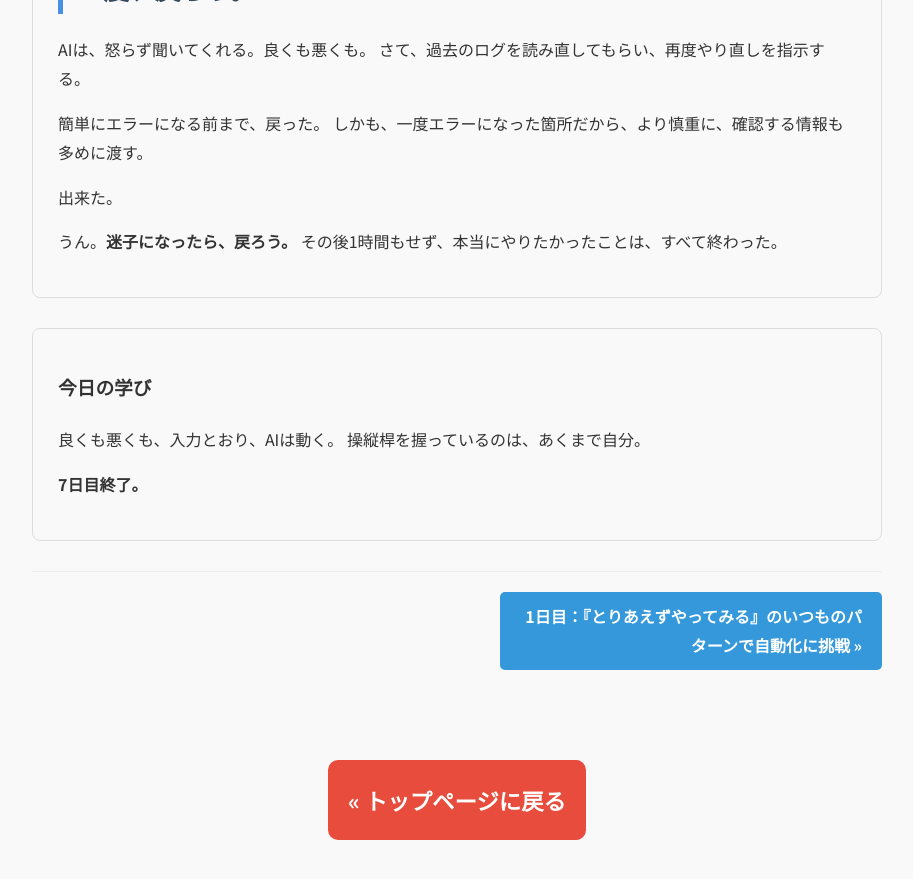
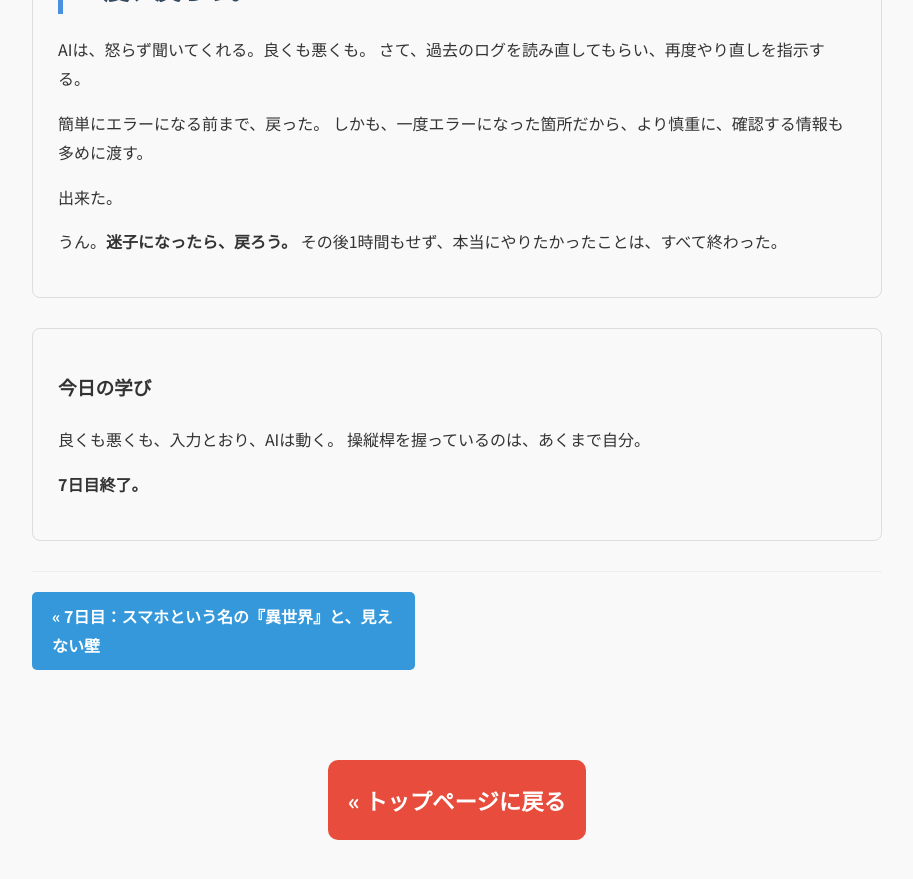
Before and after one commit to 0513reo/reo, a Jekyll site: the page built from _logs/2025-06-29-day7.md, in a window 1280 px wide and 900 px high, scrolled down 881 px. Shown: the top 879 px of the window, without its empty margins (183-1096 px from the left). Built offline with Jekyll 4.4.1, drawn with Linux system fonts in a browser that asks for light colours.

Commit message:
Add files via upload

```diff
--- a/_logs/2025-06-29-day7.md
+++ b/_logs/2025-06-29-day7.md
@@ -75,18 +74,11 @@
         {% assign collection_name = page.collection %}
         {% if collection_name %}
             {% assign posts_in_collection = site[collection_name] | sort: 'date' %}
-            {% assign prev_post = nil %}
-            {% assign next_post = nil %}
             {% for post in posts_in_collection %}
                 {% if post.url == page.url %}
                     {% assign prev_post_index = forloop.index0 | minus: 1 %}
                     {% if prev_post_index >= 0 %}
                         {% assign prev_post = posts_in_collection[prev_post_index] %}
-                    {% endif %}
-
-                    {% assign next_post_index = forloop.index0 | plus: 1 %}
-                    {% if next_post_index < posts_in_collection.size %}
-                        {% assign next_post = posts_in_collection[next_post_index] %}
                     {% endif %}
                 {% endif %}
             {% endfor %}
@@ -96,11 +88,6 @@
                     <a href="{{ prev_post.url | relative_url }}" class="read-more-btn">« {{ prev_post.title }}</a>
                 {% endif %}
             </div>
-            <div class="next-link" style="width: 45%; text-align: right;">
-                {% if next_post %}
-                    <a href="{{ next_post.url | relative_url }}" class="read-more-btn">{{ next_post.title }} »</a>
-                {% endif %}
-            </div>
         {% endif %}
     </div>
     <div class="back-link" style="text-align: center; margin-top: 50px;">
```
Also changed, not shown: other parts of _logs/2025-06-29-day7.md (+0 -1 lines), _tweets/2025-06-29-tweet.md (+5 -1 lines), _tweets/2025-06-30-tweet.md (+1 -3 lines).
